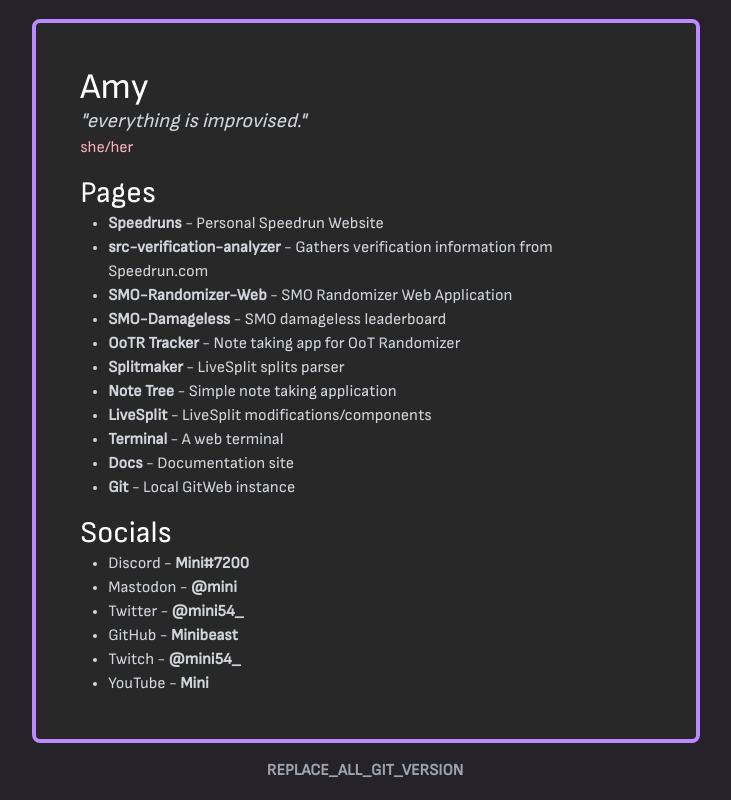
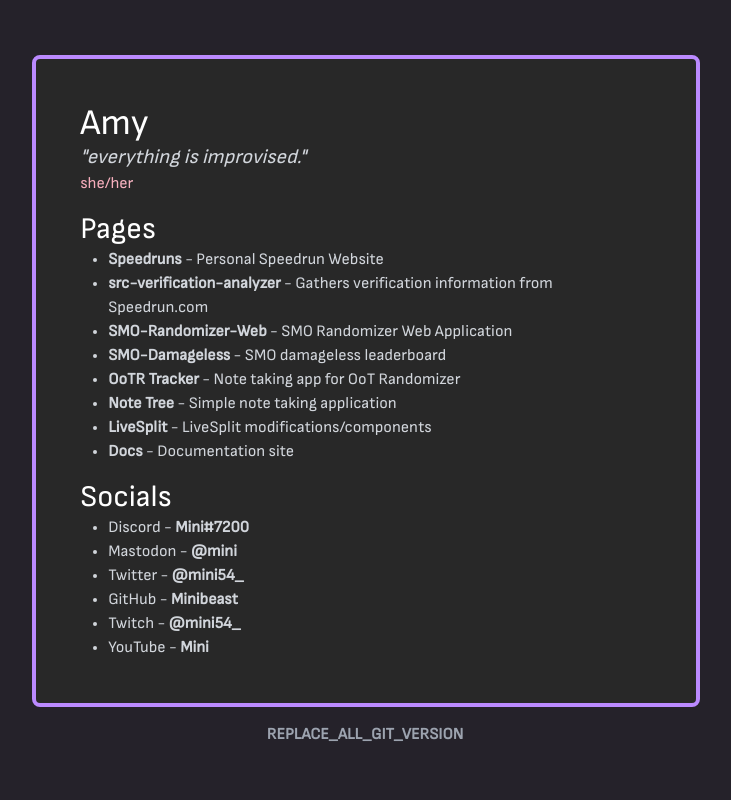
Before and after one commit to amyy54/amyy.me, a website: page src/index.html in a window 1280 px wide. Shown: the whole page, without its empty margins (275-1006 px from the left). Drawn offline with nearby package versions, Linux system fonts and the light colour scheme.

Commit message:
remove dead/deprecated pages

```diff
--- a/src/index.html
+++ b/src/index.html
@@ -19,12 +19,9 @@
                     <li><a target="_blank" rel="noreferrer noopener" class="font-bold text-link hover:underline" href="randomizer">SMO-Randomizer-Web</a> - SMO Randomizer Web Application</li>
                     <li><a target="_blank" rel="noreferrer noopener" class="font-bold text-link hover:underline" href="damageless">SMO-Damageless</a> - SMO damageless leaderboard</li>
                     <li><a target="_blank" rel="noreferrer noopener" class="font-bold text-link hover:underline" href="ootr-tracker">OoTR Tracker</a> - Note taking app for OoT Randomizer</li>
-                    <li><a target="_blank" rel="noreferrer noopener" class="font-bold text-link hover:underline" href="splitmaker">Splitmaker</a> - LiveSplit splits parser</li>
                     <li><a target="_blank" rel="noreferrer noopener" class="font-bold text-link hover:underline" href="notetree">Note Tree</a> - Simple note taking application</li>
                     <li><a target="_blank" rel="noreferrer noopener" class="font-bold text-link hover:underline" href="livesplit">LiveSplit</a> - LiveSplit modifications/components</li>
-                    <li><a target="_blank" rel="noreferrer noopener" class="font-bold text-link hover:underline" href="terminal">Terminal</a> - A web terminal</li>
                     <li><a target="_blank" rel="noreferrer noopener" class="font-bold text-link hover:underline" href="https://docs.amyy.me">Docs</a> - Documentation site</li>
-                    <li><a target="_blank" rel="noreferrer noopener" class="font-bold text-link hover:underline" href="https://git.amyy.me">Git</a> - Local GitWeb instance</li>
                 </ul>
                 <p class="text-3xl mt-4">Socials</p>
                 <ul class="list-disc ml-7 text-gray-300">
```
